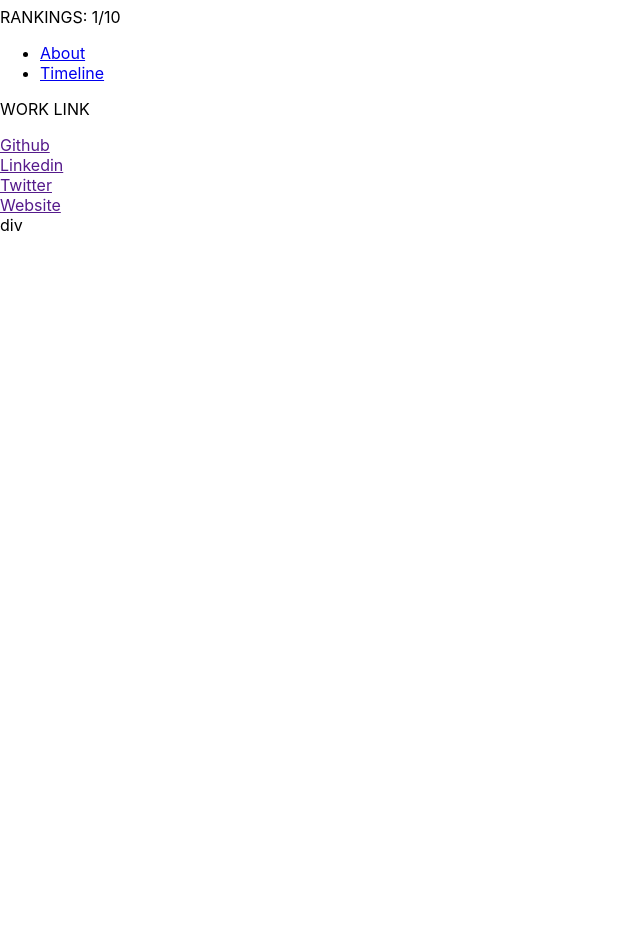
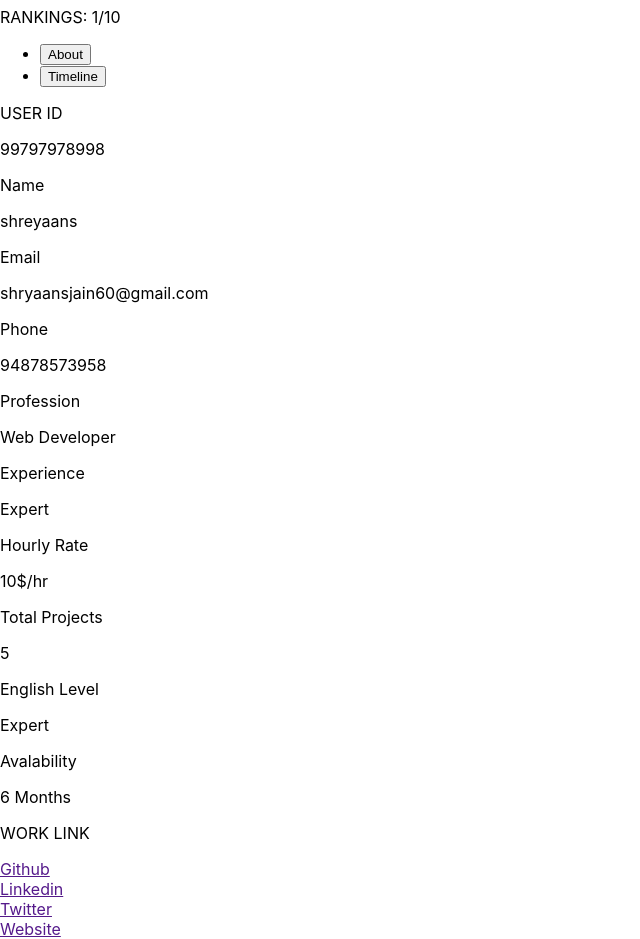
Before and after one commit to shreyaansjain06/User-Portal, a React (Create React App) app in the folder client/: page /about in a window 1280 px wide. Shown: the part 600-1539 px from the top of the page, without its empty margins (0-640 px from the left). Before the commit the page ends 835 px from the top, so only its background shows below. Built offline with nearby package versions, Linux system fonts and the light colour scheme.

Commit message:
Update About page

```diff
--- a/client/src/components/About.js
+++ b/client/src/components/About.js
@@ -1,49 +1,110 @@
 import React from 'react';
 import shreyaans from '../assets/img/profile.jpg';
+import Tabs from 'react-bootstrap/Tabs';
+import Tab from 'react-bootstrap/Tab';
+
 const About = () => {
   return (
     <>
-      <div className="container shadow position-absolute top-50 start-50 translate-middle profile w-75">
+      <div className="container shadow position-absolute top-50 start-50 translate-middle profile w-75 h-63">
         <form>
           <div className="row">
             <div className="col-md-4">
-              <img
-                src={shreyaans}
-                alt="shreyaansjain"
-                className="ms-3 mt-4 mb-4"
-              />
+              <img src={shreyaans} alt="shreyaansjain" className="ms-4 mt-5" />
             </div>
             <div className="col-md-6">
               <div className="mt-5">
                 <h5>Shreyaans Jain</h5>
-                <h6>Web Developer</h6>
-                <p className="profile_rating mt-3 mb-5">
+                <h6 className="fs-4 text-primary">Web Developer</h6>
+                <p className="profile_rating mt-3 mb-5 text-secondary">
                   RANKINGS: <span>1/10</span>
                 </p>
-                <ul class="nav nav-tabs">
-                  <li class="nav-item">
-                    <a
-                      class="nav-link active"
-                      id="home-tab"
-                      data-toggle="tab"
-                      href="#home"
-                      role="tab"
-                    >
-                      About
-                    </a>
-                  </li>
-                  <li class="nav-item">
-                    <a
-                      class="nav-link"
-                      id="profile-tab"
-                      data-toggle="tab"
-                      href="#profile"
-                      role="tab"
-                    >
-                      Timeline
-                    </a>
-                  </li>
-                </ul>
+                <Tabs defaultActiveKey="first">
+                  <Tab className="mt-4" eventKey="first" title="About">
+                    <div className="row">
+                      <div className="col-md-6">
+                        <label>USER ID</label>
+                      </div>
+                      <div className="col-md-6 text-primary">
+                        <p>99797978998</p>
+                      </div>
+                    </div>
+                    <div className="row mt-3">
+                      <div className="col-md-6">
+                        <label>Name</label>
+                      </div>
+                      <div className="col-md-6 text-primary">
+                        <p>shreyaans</p>
+                      </div>
+                    </div>
+                    <div className="row mt-3">
+                      <div className="col-md-6">
+                        <label>Email</label>
+                      </div>
+                      <div className="col-md-6 text-primary">
+                        <p>shryaansjain60@gmail.com</p>
+                      </div>
+                    </div>
+                    <div className="row mt-3">
+                      <div className="col-md-6">
+                        <label>Phone</label>
+                      </div>
+                      <div className="col-md-6 text-primary">
+                        <p>94878573958</p>
+                      </div>
+                    </div>
+                    <div className="row mt-3">
+                      <div className="col-md-6">
+                        <label>Profession</label>
+                      </div>
+                      <div className="col-md-6 text-primary">
+                        <p>Web Developer</p>
+                      </div>
+                    </div>
+                  </Tab>
+                  <Tab className="mt-4" eventKey="second" title="Timeline">
+                    <div className="row">
+                      <div className="col-md-6">
+                        <label>Experience</label>
+                      </div>
+                      <div className="col-md-6 text-primary">
+                        <p>Expert</p>
+                      </div>
+                    </div>
+                    <div className="row mt-3">
+                      <div className="col-md-6">
+                        <label>Hourly Rate</label>
+                      </div>
+                      <div className="col-md-6 text-primary">
+                        <p>10$/hr</p>
+                      </div>
+                    </div>
+                    <div className="row mt-3">
+                      <div className="col-md-6">
+                        <label>Total Projects</label>
+                      </div>
+                      <div className="col-md-6 text-primary">
+                        <p>5</p>
+                      </div>
+                    </div>
+                    <div className="row mt-3">
+                      <div className="col-md-6">
+                        <label>English Level</label>
+                      </div>
+                      <div className="col-md-6 text-primary">
+                        <p>Expert</p>
+                      </div>
+                    </div>
+                    <div className="row mt-3">
+                      <div className="col-md-6">
+                        <label>Avalability</label>
+                      </div>
+                      <div className="col-md-6 text-primary">
+                        <p>6 Months</p>
+                      </div>
+                    </div>
+                  </Tab>
+                </Tabs>
               </div>
             </div>
             <div className="col-md-2 edit">
@@ -51,22 +112,44 @@ const About = () => {
             </div>
           </div>
           <div className="row">
-              {/* left side url */}
-              <div className="col-md-4">
-                  <div>
-                      <p>WORK LINK</p>
-                      <a href="" target="_shreyaans">Github</a> <br />
-                      <a href="" target="_shreyaans">Linkedin</a> <br />
-                      <a href="" target="_shreyaans">Twitter</a> <br />
-                      <a href="" target="_shreyaans">Website</a> <br />
-                  </div>
+            {/* left side url */}
+            <div className="col-md-4">
+              <div className="mx-4 work_top">
+                <p className="">WORK LINK</p>
+                <a
+                  className="text-decoration-none text-dark"
+                  href=""
+                  target="_shreyaans"
+                >
+                  Github
+                </a>{' '}
+                <br />
+                <a
+                  className="text-decoration-none text-dark"
+                  href=""
+                  target="_shreyaans"
+                >
+                  Linkedin
+                </a>{' '}
+                <br />
+                <a
+                  className="text-decoration-none text-dark"
+                  href=""
+                  target="_shreyaans"
+                >
+                  Twitter
+                </a>{' '}
+                <br />
+                <a
+                  className="text-decoration-none text-dark"
+                  href=""
+                  target="_shreyaans"
+                >
+                  Website
+                </a>{' '}
+                <br />
               </div>
-
-              {/* right side data toggle */}
-              <div className="col-md-8 ps-5">
-                  div
-              </div>
-
+            </div>
           </div>
         </form>
       </div>
```
